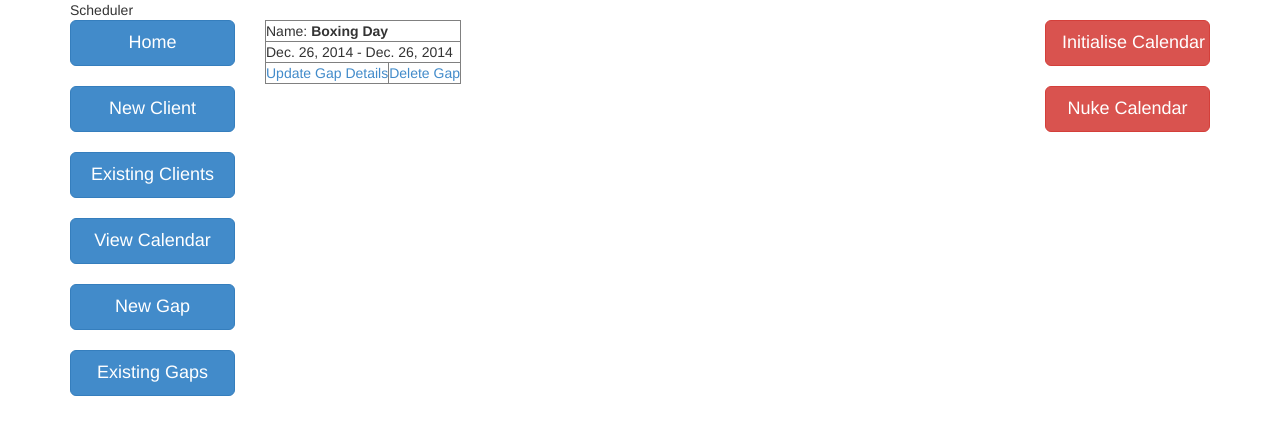
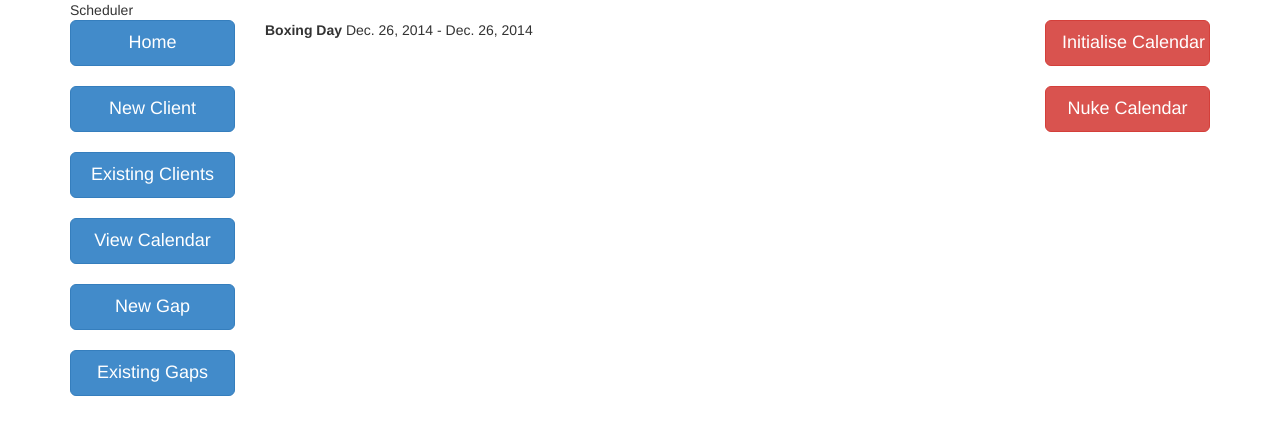
Before and after one commit to dwagon/Scheduler, a Django app: page /gap/2/ in a window 1280 px wide. Shown: the top 435 px of the page. Run offline with Django 3.2, Linux system fonts and the light colour scheme; data comes from the database, SQL or seed files in the repository; parts of the project's set-up code (start-up, migrations or seed data) failed here and were passed over; some libraries are stand-ins or nearby versions.

Commit message:
Redraw the gap template system

```diff
--- /dev/null
+++ b/scheduler/gap/templates/gap/gap_base.html
@@ -0,0 +1,25 @@
+{% extends "base/base.html" %}
+{% block subbuttonbar %}
+    <div class="col-md-1">
+        <a href="{% url 'gapNew' %}" type="button" class="btn btn-primary btn-sm btn-block">New Gap</a>
+    </div>
+    <div class="col-md-1">
+        <a href="{% url 'gapList' %}" type="button" class="btn btn-primary btn-sm btn-block">Existing</a>
+    </div>
+    <div class="col-md-1">
+        {% if gap %}
+        <a href="{% url 'gapDelete' gap.id %}" type="button" class="btn btn-primary btn-sm btn-block">Delete</a>
+        {% endif %}
+    </div>
+    <div class="col-md-1">
+        {% if gap %}
+        <a href="{% url 'gapUpdate' gap.id %}" type="button" class="btn btn-primary btn-sm btn-block">Update</a>
+        {% endif %}
+    </div>
+
+{% endblock %}
+
+{% block content %}
+    {% block gap_content %}
+    {% endblock %}
+{% endblock %}
--- a/scheduler/gap/templates/gap/gap_confirm_delete.html
+++ b/scheduler/gap/templates/gap/gap_confirm_delete.html
@@ -1,4 +1,4 @@
-{% extends "base/base.html" %}
+{% extends "gap/gap_base.html" %}
 {% block content %}
 <table border=1>
 {% include "gap/gap_view.html" %}
--- a/scheduler/gap/templates/gap/gap_detail.html
+++ b/scheduler/gap/templates/gap/gap_detail.html
@@ -1,10 +1,9 @@
-{% extends "base/base.html" %}
+{% extends "gap/gap_base.html" %}
 {% block content %}
-<table border=1>
-{% include "gap/gap_view.html" %}
-<tr>
-<td><a href="{% url 'updateGap' gap.id %}">Update Gap Details</a></td>
-<td><a href="{% url 'deleteGap' gap.id %}">Delete Gap</a></td>
-</tr>
-</table>
+
+<div class="row">
+    <div class="col-md-5">
+        {% include "gap/gap_view.html" %}
+    </div>
+</div>
 {% endblock %}
--- a/scheduler/gap/templates/gap/gap_form.html
+++ b/scheduler/gap/templates/gap/gap_form.html
@@ -1,4 +1,4 @@
-{% extends "base/base.html" %}
+{% extends "gap/gap_base.html" %}
 {% block body %}
 {% block content %}
 <form method="post"> {% csrf_token %}
--- a/scheduler/gap/templates/gap/gap_list.html
+++ b/scheduler/gap/templates/gap/gap_list.html
@@ -1,8 +1,8 @@
-{% extends "base/base.html" %}
+{% extends "gap/gap_base.html" %}
 {% block content %}
-<ul>
+<ul class="list-group">
 {% for gap in gap_list %}
-    <li><a href="{% url 'detailGap' gap.id %}">{{ gap.desc }}</a></li>
+    <li class="list-group-item"><a href="{% url 'gapDetail' gap.id %}">{{ gap.desc }} ({{gap.start}} - {{gap.end}})</a></li>
 {% endfor %}
 </ul>
 {% endblock %}
--- a/scheduler/gap/templates/gap/gap_view.html
+++ b/scheduler/gap/templates/gap/gap_view.html
@@ -1,6 +1,2 @@
-<tr>
-<td colspan="2">Name: <b>{{gap.desc}}</b> </td>
-</tr>
-<tr>
-<td colspan="2"> {{gap.start}} - {{gap.end}}</td>
-</tr>
+<b>{{gap.desc}}</b>
+{{gap.start}} - {{gap.end}}
--- a/scheduler/gap/urls.py
+++ b/scheduler/gap/urls.py
@@ -2,7 +2,7 @@ from django.conf.urls import patterns, url, include
 from rest_framework.urlpatterns import format_suffix_patterns
 import restviews
 
-from .views import GapNew, GapList, GapDetail, GapUpdate, GapDelete
+from .views import GapNew, GapList, GapDetail, GapUpdate, GapDelete, gapIndex
 
 api_patterns = [
     url(r'1/', include([
@@ -16,11 +16,12 @@ api_patterns = format_suffix_patterns(api_patterns)
 
 urlpatterns = patterns(
     '',
-    url(r'^new/$', GapNew.as_view(), name='newGap'),
-    url(r'^list/$', GapList.as_view(), name='listGap'),
-    url(r'^(?P<pk>\d+)/$', GapDetail.as_view(), name='detailGap'),
-    url(r'^(?P<pk>\d+)/update$', GapUpdate.as_view(), name='updateGap'),
-    url(r'^(?P<pk>\d+)/delete$', GapDelete.as_view(), name='deleteGap'),
+    url(r'^$', gapIndex, name='gapIndex'),
+    url(r'^new/$', GapNew.as_view(), name='gapNew'),
+    url(r'^list/$', GapList.as_view(), name='gapList'),
+    url(r'^(?P<pk>\d+)/$', GapDetail.as_view(), name='gapDetail'),
+    url(r'^(?P<pk>\d+)/update$', GapUpdate.as_view(), name='gapUpdate'),
+    url(r'^(?P<pk>\d+)/delete$', GapDelete.as_view(), name='gapDelete'),
     url(r'^api/', include(api_patterns)),
 )
 
--- a/scheduler/gap/views.py
+++ b/scheduler/gap/views.py
@@ -1,6 +1,7 @@
 from django.views import generic
 from django.views.generic.edit import UpdateView, DeleteView, CreateView
 from django.core.urlresolvers import reverse_lazy
+from django.shortcuts import render_to_response
 
 from .models import Gap
 from .forms import GapForm
@@ -36,4 +37,9 @@ class GapNew(CreateView):
     def get_success_url(self):
         return reverse_lazy('detailGap', kwargs={'pk': self.object.id})
 
+
+################################################################################
+def gapIndex(request):
+    return render_to_response('gap/gap_index.html', {})
+
 # EOF
```
Also changed, not shown: scheduler/gap/templates/gap/gap_index.html (added, +17 -0 lines).
